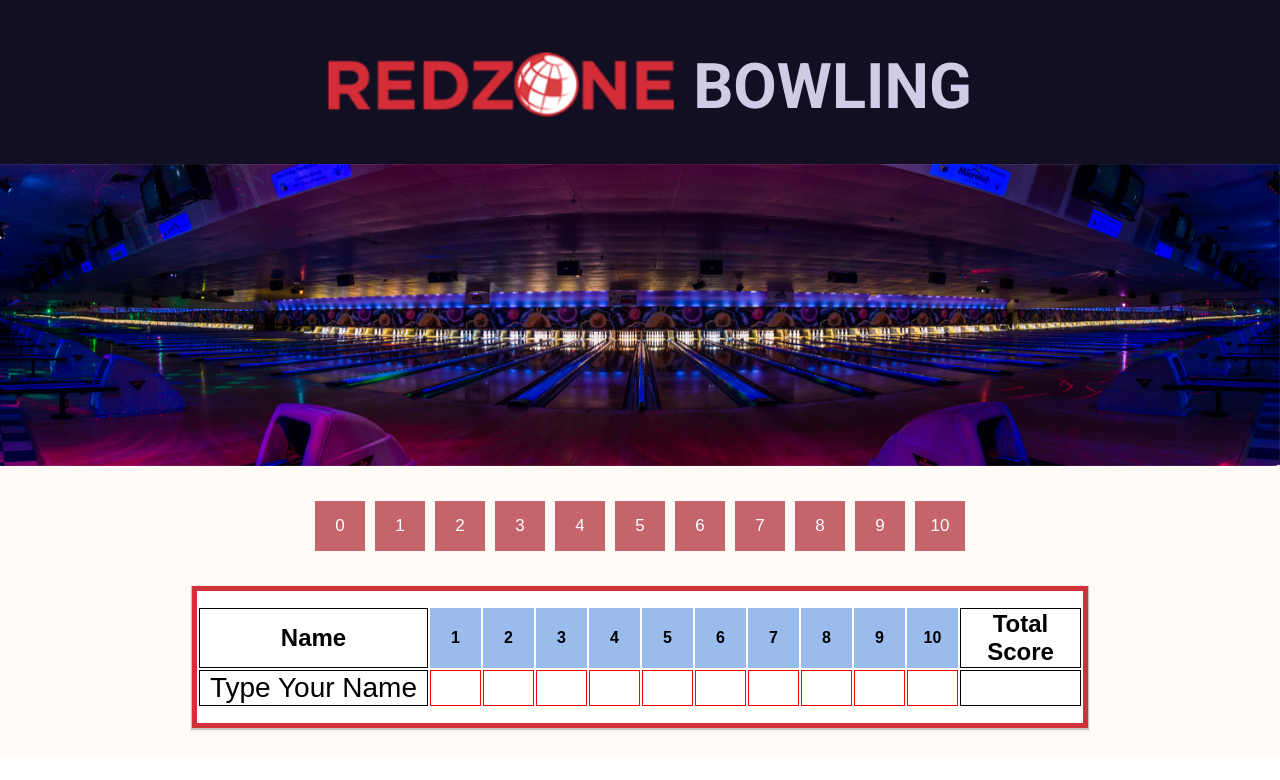
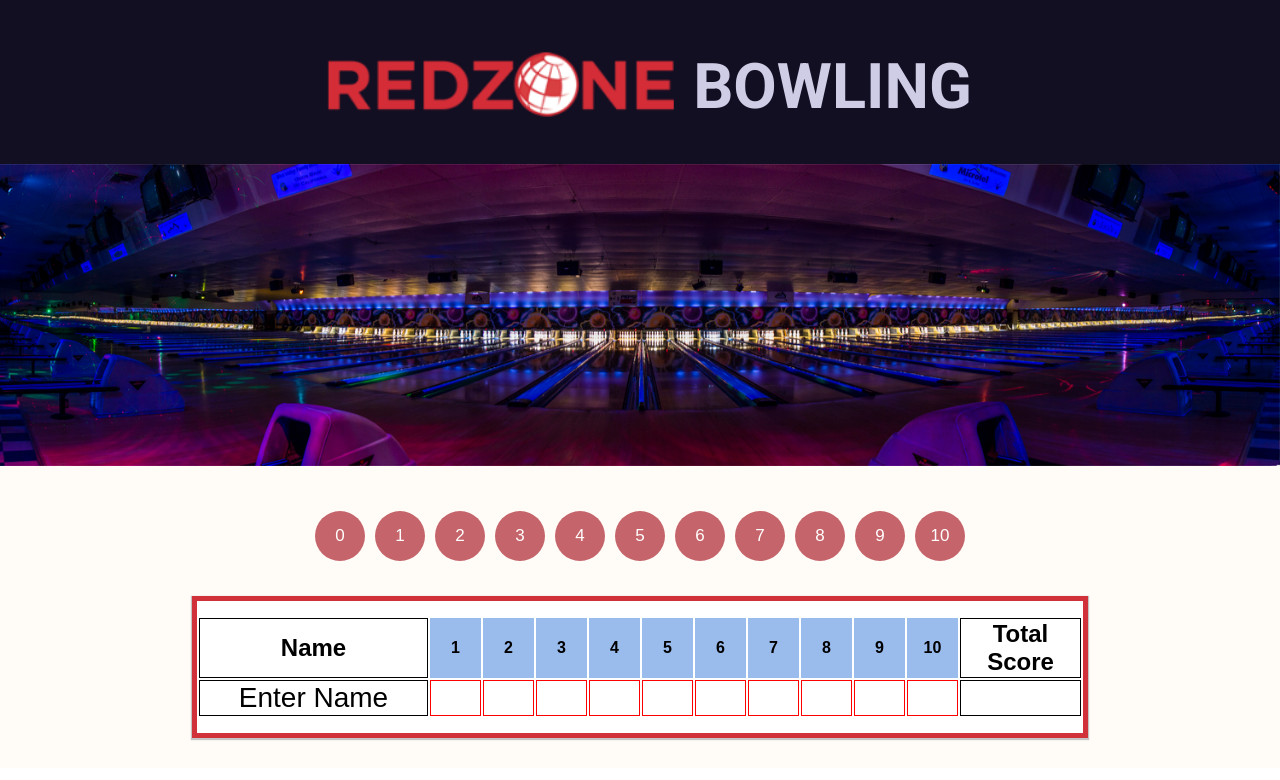
Before and after one commit to patrickjneel/redzone-bowling, a React (Create React App) app: page / in a window 1280 px wide. Shown: the top 780 px of the page. Built offline with nearby package versions, Linux system fonts and the light colour scheme.

Commit message:
reinstalled node modules and fixed buttons

```diff
--- a/package.json
+++ b/package.json
@@ -5,7 +5,7 @@
   "dependencies": {
     "react": "^16.3.2",
     "react-dom": "^16.3.2",
-    "react-scripts": "1.1.4"
+    "react-scripts": "^1.1.4"
   },
   "scripts": {
     "start": "react-scripts start",
--- a/src/components/BowlingArea/BowlingArea.js
+++ b/src/components/BowlingArea/BowlingArea.js
@@ -23,11 +23,6 @@ class BowlingArea extends Component {
         0: [0, 1, 2, 3, 4, 5, 6, 7, 8, 9, 10]
       }
     }
-  }
-
-  handleInputChange = (event) => {
-    const {name, value} = event.target;
-    this.setState({[name]: value});
   }
 
   showScores = () => {
--- a/src/components/BowlingArea/bowling-area.css
+++ b/src/components/BowlingArea/bowling-area.css
@@ -10,16 +10,17 @@
 .button-container {
   display: flex;
   flex-direction: row;
+  margin-top: 45px;
 }
 
 .score-btn {
+  border-radius: 25px;
   color: white;
+  cursor: pointer;
   font-size: 17px;
   height: 50px;
   width: 50px;
   border: none;
   margin: 5px;
-  border-radius: 0px;
-  margin-top: 40px;
   background: #c5646a;
 }
--- a/src/components/ScoreBoard/ScoreBoard.js
+++ b/src/components/ScoreBoard/ScoreBoard.js
@@ -1,16 +1,16 @@
-import React from 'react';
-import './score-board.css';
+import React from "react";
+import "./score-board.css";
 
 const ScoreBoard = ({ scoreArray }) => {
 
   let finalScore;
-    if(!scoreArray.length){
-       <td className="player-total">0</td>
+  if(!scoreArray.length) {
+    <td className="player-total">0</td>;
   } else {
     finalScore = scoreArray.reduce((a,b) => parseInt(a) + parseInt(b));
   }
 
-    const variable = 'jo'
+  const variable = "jo"; //filter for 10 and zeros goes here
 
   return (
     <div className="score-board-area">
@@ -31,7 +31,7 @@ const ScoreBoard = ({ scoreArray }) => {
             <th className="totals">Total Score</th>
           </tr>
           <tr>
-            <td className="player-name" contentEditable>Type Your Name</td>
+            <td className="player-name" contentEditable>Enter Name</td>
             <td className="player-score">
               <span className={`frame-score ${variable}`}>{scoreArray[0]}</span>
               <span className="frame-score">{scoreArray[1]}</span>
@@ -78,7 +78,7 @@ const ScoreBoard = ({ scoreArray }) => {
         </tbody>
       </table>
     </div>
-  )
-}
+  );
+};
 
 export default ScoreBoard;
```
Also changed, not shown: .eslintrc.js, 1 other file (tests, documents, lock files or other folders). Lines whose indentation alone changed are shown as unchanged.
